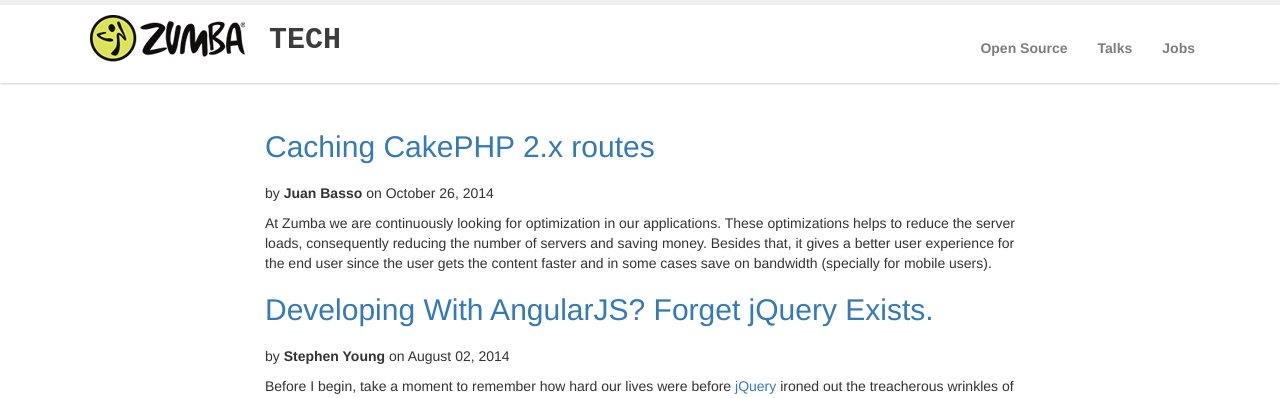
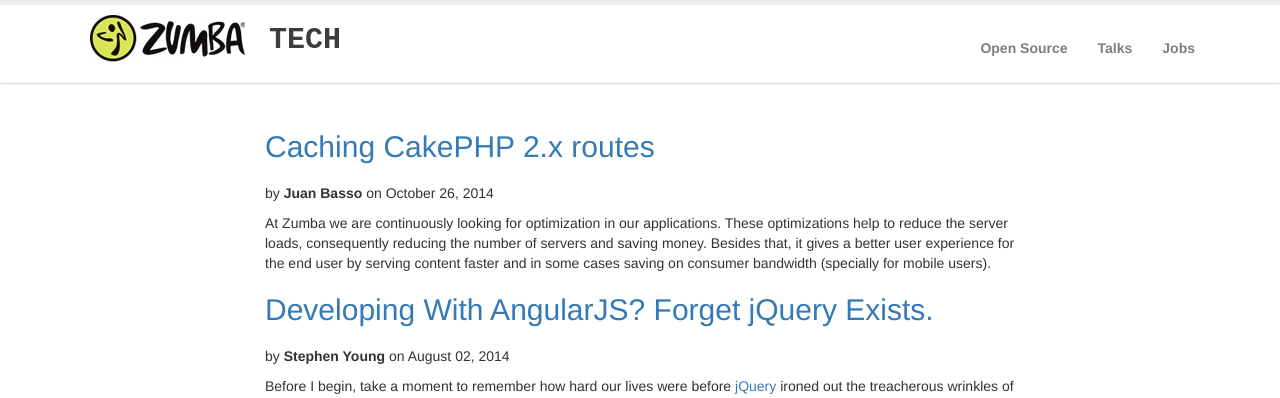
Before and after one commit to zumba/zumba.github.com, a Jekyll site: the page built from index.html, in a window 1280 px wide and 1246 px high. Shown: the top 398 px of the window. Built offline with Jekyll 4.4.1, drawn with Linux system fonts in a browser that asks for light colours; nearby versions of some CDN libraries; the list of posts is cut into pages by our own code; comment, search, counter and statistics services are not loaded; some of the changed lines change nothing that is shown.

Commit message:
Grammar and phrasing changes.

```diff
--- a/_posts/2014-10-26-cakephp-caching-routes.md
+++ b/_posts/2014-10-26-cakephp-caching-routes.md
@@ -6,39 +6,39 @@
 author: jrbasso
 ---
 
-At Zumba we are continuously looking for optimization in our applications. These optimizations helps
+At Zumba we are continuously looking for optimization in our applications. These optimizations help
 to reduce the server loads, consequently reducing the number of servers and saving money. Besides
-that, it gives a better user experience for the end user since the user gets the content
-faster and in some cases save on bandwidth (specially for mobile users).
+that, it gives a better user experience for the end user by serving content
+faster and in some cases saving on consumer bandwidth (specially for mobile users).
 
-This week we profiled our app using [Xdebug profiler](http://www.xdebug.org/docs/profiler) and we could
-identify the router was responsible by a big part of the request time. In our main app we use over 130
-custom routes and it makes CakePHP to generate an object for each route, and consequently parse and generate
-a regex for each route, consuming some time and many function calls to do it.
+This week we profiled our app using [Xdebug profiler](http://www.xdebug.org/docs/profiler) and we
+identified the router was responsible for a big part of the request time. In our main app we use over 130
+custom routes which makes CakePHP generate an object for each route, and consequently parse and generate
+a regex for each route. This takes significant time and many function calls to do it.
 
-Thinking in optimize that, we started looking options in how to optimize our routing process. After
-few researches and deep checking in ours and CakePHP's code we found we could cache the routes easily.
+In order to optimize the routing time, we started looking at options to optimize our routing process. After
+some research and deep checking in our codebase as well as CakePHP's code, we found we could cache the routes easily.
 The solution we found is easily applicable for many other CakePHP applications. Basically it consists
-in exporting the compiled routes into a file and loading it instead of connecting them on every
+of exporting the compiled routes into a file and loading it instead of connecting them on every
 request to the Router. This strategy is similar of how [FastRoute](https://github.com/nikic/FastRoute/blob/v0.2.0/src/functions.php#L32-L61)
 caches their routes.
 
 First, we moved all the `Router::connect()` to another file called `routes.connect.php`. On the `routes.php`
-we added the logic for the caching. So, in the end we ended with something like this:
+we added the logic for the caching. In the end, we ended up with something like this:
 
 <script src="https://gist.github.com/jrbasso/37a6938b752b726b0a32.js?file=routes.connect.php"> </script>
 
 <script src="https://gist.github.com/jrbasso/37a6938b752b726b0a32.js?file=routes.php"> </script>
 
-We had couple options here. For example, we used `var_export` instead of `serialize`. It changes how the
-application caches the file and add some extra steps to the process. Using `serialize` you can just cache
+We had a couple options here. For example, we used `var_export` instead of `serialize`. It changes how the
+application caches the file and adds some extra steps to the process. Using `serialize` you can just cache
 in memory (using some cache engine like APC), avoiding writing routes to the disk and avoiding to change
 the default route class.
 
-We choose to use `var_export` and dump the output to a file because it allows PHP to opcache the file,
+We chose to use `var_export` and dump the output to a file because it allows PHP to opcache the file,
 avoiding to re-parse everything again on every request. Using `serialize` it generate a string that needs
 to be parsed and executed on every request. Depending of your app and the number of routes that you have,
-the use of `serialize` is simpler and faster than `var_export`. Just give a try on both and compare
+the use of `serialize` is simpler and faster than `var_export`. Give both approaches a try and compare
 the performance between them.
 
 Using `var_export` brings some consequences, which is the requirement of implementing the magic method
@@ -49,32 +49,32 @@
 
 <script src="https://gist.github.com/jrbasso/37a6938b752b726b0a32.js?file=ZumbaRoute.php"> </script>
 
-PS: This code is not compatible with PHP 5.2. If you are using PHP 5.2, stop everything and upgrade
-your PHP version.
+<i>PS: This code is not compatible with PHP 5.2. If you are using PHP 5.2, stop everything and upgrade
+your PHP version.</i>
 
-So, with this class and changing the default route class in the `routes.php` you can cache the routes
-using `var_export`. If you have plugins with routes you may need to change some other things. If you
-have plugins but these plugins doesn't have any route, Cake automatically create a route to it using
+With this class and changing the default route class in the `routes.php` you can cache the routes
+using `var_export`. If you have plugins with routes, you may need to do some additional changes.
+If you have plugins but these plugins doesn't have any route, Cake automatically create a route to it using
 the `PluginShortRoute` (which also doesn't implement the magic method). It means you probably will
 have to remove these classes from your routes before build the cache. Knowing these limitations you
 can also workaround this type of issue by creating another extended classes.
 
 If you are wondering why we create a temporary file and rename it to the final filename it is to avoid
-a concurrent issue between one request writing the file and another request reading the file at the
+a concurrency issue between one request writing the file and another request reading the file at the
 same time. It could be avoided by using file lock, but it would stop all concurrent requests
-until the cache is finally done and stored on the disk. Using a temporary a file and renaming it
+until the cache is finally done and stored on the disk. Using a temporary file and renaming it
 is an atomic operation, so it is avoided. Thanks [Jose Diaz Gonzalez](http://josediazgonzalez.com/about/)
 ([@savant](https://twitter.com/savant)) for pointing it out.
 
-By the way, if you noticed the `sha1_file()` it prevents to clear any kind of cache when you change any
-route on your `routes.connect.php`. Everytime you change the file, the SHA1 of the file will change
-and consequently it will generate another cache file. It helps in our case to not worry about it
-on deployments. We can just deploy the code and the new cache file will be automatically generated.
+We used the `sha1_file()` function to clear any kind of cache when a route is changed in `routes.connect.php`.
+Everytime you change the file, the SHA1 of the file will change
+and consequently it will generate another cache file. This allows the cached file to regenerate for
+seamless deployments where routes where changed.
 
-I would like to present some numbers of these changes, but it is very subjective because depends a
+I would like to present some numbers of these changes, but it is very subjective because it depends a
 lot from the hardware (specially the disk), the number and type of routes, etc. What I can say is
 for our case the time to load the routes are half of the time from connecting on every request and
-to generate an URL using `Router::url()` (or via some helper/controller) it is 4 times faster on
+to generate an URL using `Router::url()` (or via some helper/controller) it is four times faster on
 the first route that hits the last route (usually the generic one from Cake).
 
 One interesting thing we found on the tests were that loading the cached file and routing to the
@@ -82,6 +82,6 @@
 route (which just compile one route).
 
 In summary, the changes to cache the routes are small for most of the applications. There is
-different approaches that you have to test and decide which one fits better to your application.
-Also, some limitations could block your cache, but probably there is a workaround for it. If you
-can't find, contact me and I can try to help you.
+different approaches that you have to test and decide which one fits better for your application.
+Also, some limitations could block your cache, but most likely there is a workaround for it. If you
+can't find one, contact me and I can try to help you.
```
